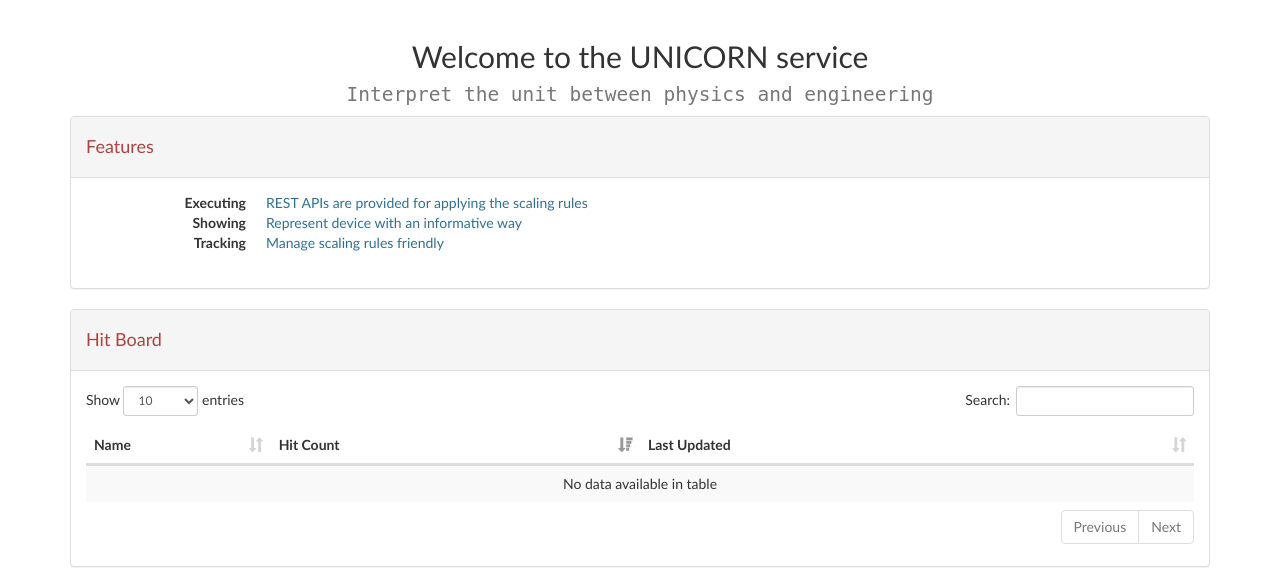
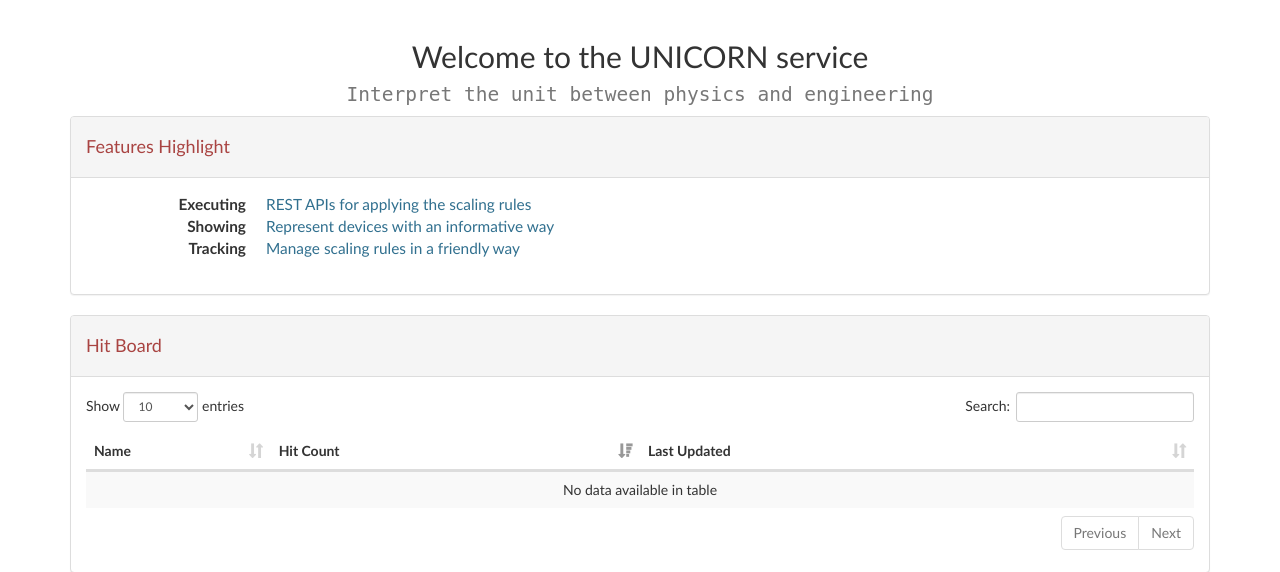
Before and after one commit to phantasy-project/unicorn-webapp, a Flask app: page / in a window 1280 px wide. Shown: the part 72-644 px from the top of the page. Run offline with Flask 2, Linux system fonts and the light colour scheme; data that the repository does not hold is empty; some libraries are stand-ins or nearby versions.

Commit message:
Minor style changes.

```diff
--- a/templates/index.html
+++ b/templates/index.html
@@ -21,16 +21,16 @@ $(function(){
     </h2>
     <div class="panel panel-default">
         <div class="panel-heading">
-            <h4 class="text text-danger">Features</h4>
+            <h4 class="text text-danger">Features Highlight</h4>
         </div>
         <div class="panel-body">
-            <dl class="dl-horizontal">
+            <dl class="dl-horizontal" style="font-size:110%;">
                 <dt>Executing</dt>
-                <dd class="text-info">REST APIs are provided for applying the scaling rules</dd>
+                <dd class="text-info">REST APIs for applying the scaling rules</dd>
                 <dt>Showing</dt>
-                <dd class="text-info">Represent device with an informative way</dd>
+                <dd class="text-info">Represent devices with an informative way</dd>
                 <dt>Tracking</dt>
-                <dd class="text-info">Manage scaling rules friendly</dd>
+                <dd class="text-info">Manage scaling rules in a friendly way</dd>
             </dl>
         </div>
     </div>
```
